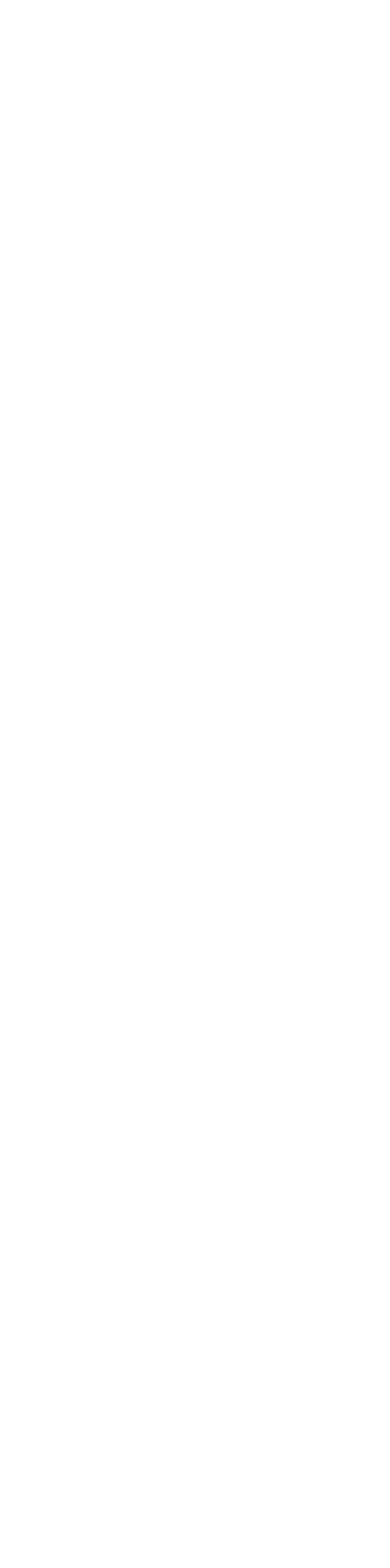
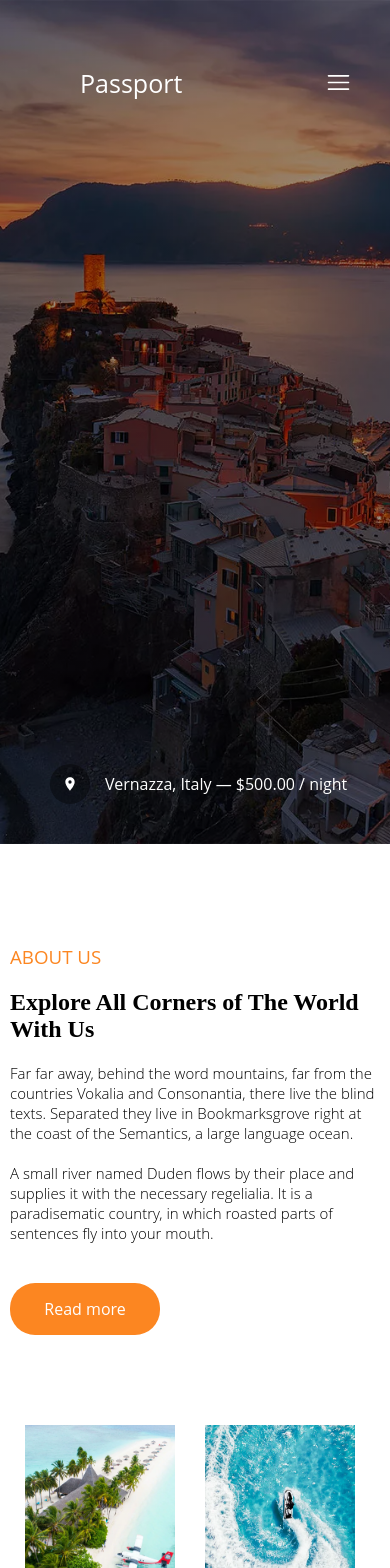
Before and after one commit to vishalparashar0119/Passport_react_project, a React (Create React App) app: page /responsive in a window 390 px wide. Before the commit this address had no page. Shown: the top 1568 px of the page. Before the commit the page ends 844 px from the top, so only its background shows below. Built offline with nearby package versions, Linux system fonts and the light colour scheme.

Commit message:
responsive hero section and aboutus section

```diff
--- a/public/index.html
+++ b/public/index.html
@@ -20,7 +20,7 @@
       margin: 0px;
       padding: 0px;
       font-family: "Open Sans", sans-serif;
-      ;
+
     }
   </style>
   <title>Passport</title>
--- a/src/App.js
+++ b/src/App.js
@@ -5,6 +5,7 @@ import ServicesUs from './pages/ServicesUs.page';
 import ContactUs from './pages/ContactUs.page';
 import Blog from './pages/Blog.page'
 import SinglePageBlog from'./pages/SinglePageBlog';
+import Responsive from "./pages/Responsive.page";
 function App() {
   return (
     <Routes>
@@ -14,6 +15,7 @@ function App() {
       <Route path = '/servicesus' element = {<ServicesUs/>}/>
       <Route path = '/blog' element = {<Blog/>}/>
       <Route path = '/singlepageblog' element = {<SinglePageBlog/>}/>
+      <Route path = 'responsive' element = {<Responsive/>}/>
     </Routes>
   );
 }
--- a/src/components/AboutUs.css
+++ b/src/components/AboutUs.css
@@ -1,5 +1,6 @@
 .aboutus__component{
   height: auto;
+  overflow-x: hidden;
 }
 .aboutus__component__1{
   display: flex;
@@ -74,9 +75,19 @@
     font-family: 'Playfair Display", sans-serif';
   }
   .aboutus__component__images img{
-    width: 150px;
+    width: 15rem;
     padding: 50px 10px 20px;
-    height: 200px;
+    height: 20rem;
+
   }
 
 }
+@media only  screen and (max-width : 400px){
+  .aboutus__component__images img{
+    width: 150px;
+    padding: 50px 15px 20px;
+    height: 200px;
+    margin: 0px auto;
+
+  }
+}
--- a/src/components/Footer.css
+++ b/src/components/Footer.css
@@ -70,19 +70,19 @@
    .footer__section__1{
       display: block;
       margin-top: 60px;
-      width: 100%;
+      width: 40%;
       gap: 90px;
    }
    .footer{
       background-color: #EFEFEF;
       height: auto;
-      width: 100vw;
+      width: 390px;
       display: flex;
       flex-direction: column;
       padding: 10px;
    }
    .footer__section__1__div__1{
-      width: auto;
+     width: 100%;
 
 
    }
--- a/src/components/HeroSection.component.jsx
+++ b/src/components/HeroSection.component.jsx
@@ -2,6 +2,7 @@ import React from 'react'
 import './HeroSection.css'
 import { Link } from 'react-router-dom';
 import { MdLocationOn } from "react-icons/md";
+import { RxHamburgerMenu } from "react-icons/rx";
 const HeroSection = () => {
   return (
     <div className='background__image'>
@@ -18,7 +19,16 @@ const HeroSection = () => {
          <div className='contact__us__button'>
              <Link style={{textDecoration:'none', color:'white', fontWeight:100 , fontSize:'17px'}} to='/contactus' > Contact us</Link>
          </div>
+
       </nav>
+         <nav className='responsive__nav'>
+              <div>
+              <Link style={{textDecoration:'none', color:'white', fontWeight:500 , fontSize:'25px' ,fontFamily:'Playfair Display", sans-serif'}} to='/'>Passport</Link>
+              </div>
+              <div className='hamburger'>
+                <RxHamburgerMenu/>
+              </div>
+         </nav>
       <div className='location'>
         <div>
             <MdLocationOn/>
--- a/src/components/HeroSection.css
+++ b/src/components/HeroSection.css
@@ -4,8 +4,14 @@
     background-image: url('../images/hero_1.jpg.webp');
     background-repeat: no-repeat;
     background-size: cover;
+    background-position: center;
     position: relative;
+    overflow-x: hidden;
 }
+.responsive__nav{
+    display: none;
+}
+
 .overlay{
     position: absolute;
      z-index: 10;
@@ -63,3 +69,42 @@ nav div{
      justify-content: center;
      align-items: center;
     }
+
+    @media only screen and (max-width:600px){
+        .responsive__nav__bar{
+            display: flex;
+
+            justify-content: space-between;
+
+        }
+        nav{
+            display: none;
+        }
+        .responsive__nav{
+            display: flex;
+            align-items: center;
+            justify-content: space-between;
+        }
+        .background__image{
+            height: 100vh;
+        }
+        .hamburger{
+            color: white;
+            font-size: 25px;
+            font-weight: 400;
+            padding: 40px 0px;
+        }
+        .location{
+
+            position: absolute;
+            bottom: 40px;
+            left: -50px;
+            gap: 15px;
+            z-index: 30;
+            color: white;
+            margin-left: 100px;
+        }
+
+
+
+    }
--- a/src/pages/Home.page.jsx
+++ b/src/pages/Home.page.jsx
@@ -15,7 +15,7 @@ import DefaultLayoutHoc from '../layout/Default.layout';
 const Home = () => {
   return (
     <div>
-      <div className='heading__section'>
+      {/* <div className='heading__section'>
         <h1>
           It is Better to Travel Well Than to Arrive
         </h1>
@@ -34,13 +34,13 @@ const Home = () => {
       <AboutUs/>
       <Serve/>
       <Customer/>
-      <VlogCard/>
+      <VlogCard/> */}
 
-      <div className='adventue'>
+      {/* <div className='adventue'>
          <h1>Begin your adventurous journey here.</h1>
          <a href="/">Get  Started</a>
 
-      </div>
+      </div> */}
     </div>
   )
 }
--- /dev/null
+++ b/src/pages/Responsive.page.jsx
@@ -0,0 +1,14 @@
+import React from 'react'
+import HeroSection from '../components/HeroSection.component'
+import AboutUs from '../components/AboutUs.component'
+
+const Responsive = () => {
+  return (
+    <div>
+      <HeroSection/>
+      <AboutUs/>
+    </div>
+  )
+}
+
+export default Responsive
```
